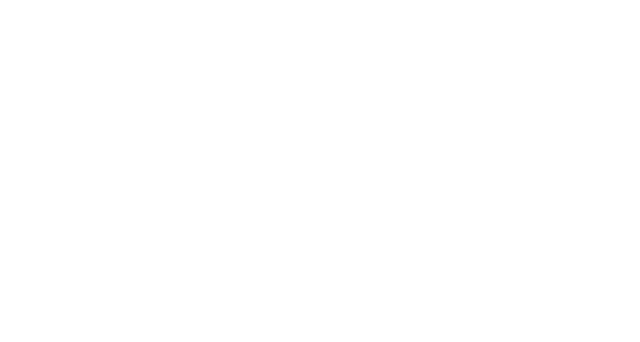
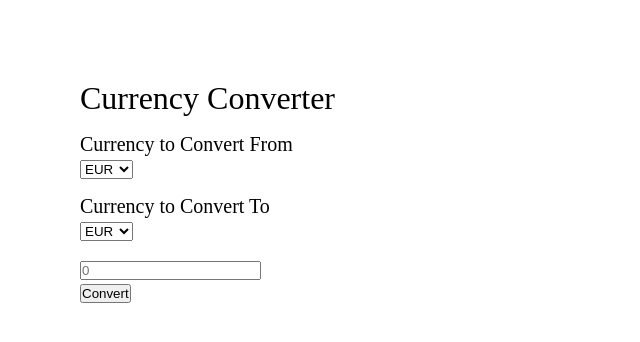
Before and after one commit to momentum-team-5/ajax-currency-converter-trident6, a plain HTML site: page index.html in a window 1280 px wide. Shown: the whole page, without its empty margins (0-640 px from the left). Drawn offline with Linux system fonts and the light colour scheme.

Commit message:
work in progress

```diff
--- a/index.html
+++ b/index.html
@@ -1,13 +1,33 @@
 <!DOCTYPE html>
 <html lang="en">
+
 <head>
-  <meta charset="UTF-8">
-  <meta name="viewport" content="width=device-width, initial-scale=1.0">
-  <title>Currency Converter</title>
-  <link rel="stylesheet" href="style.css">
-  <script src="script.js" async></script>
+    <meta charset="UTF-8">
+    <meta name="viewport" content="width=device-width, initial-scale=1.0">
+    <title>Currency Converter</title>
+    <link rel="stylesheet" href="style.css">
+    <script src="script.js" defer></script>
 </head>
-<body>
+
+<body class='main-container'>
+    <div>
+        <p class="currency-select">Currency Converter</p>
+    </div>
+    <p class='action'>Currency to Convert From</p>
+    <select class='from' name="curFrom" id="select"></select>
+
+    <p class='action'>Currency to Convert To</p>
+    <select class='to' name="curTo" id="select"></select>
+
+    <div class='action'>
+        <input type="number" id="toAmount" placeholder="0" />
+    </div>
+
+    <div class="convert">
+        <button id="convert-button" type="button">Convert</button>
+    </div>
+
 
 </body>
+
 </html>
--- a/script.js
+++ b/script.js
@@ -33,3 +33,27 @@ const currencies = [
     'KRW',
     'MYR'
 ]
+const userUrl = 'https://api.exchangeratesapi.io/latest?base='
+
+// const targetEl = document.querySelector('#curSelect')
+
+
+for (let currency of currencies) {
+    let targetEl = document.querySelector('.from')
+    let option = document.createElement('option')
+    option.innerText = currency
+    option.value = currency
+    targetEl.appendChild(option)
+        // console.log(option, 'from')
+
+}
+
+for (let currency of currencies) {
+    let targetEl = document.querySelector('.to')
+    let option = document.createElement('option')
+    option.innerText = currency
+    option.value = currency
+    targetEl.appendChild(option)
+        // console.log(option, 'to')
+
+}
--- a/style.css
+++ b/style.css
@@ -1,5 +1,26 @@
 * {
-  box-sizing: border-box;
-  margin: 0;
-  padding: 0;
+    box-sizing: border-box;
+    margin: 0 auto;
+    padding: 0;
+    max-width: 100%;
 }
+
+.main-container {
+    box-sizing: border-box;
+    margin: 5rem;
+}
+
+.currency-select {
+    box-sizing: border-box;
+    margin: 1rem;
+    margin-left: 0rem;
+    font-size: 2rem;
+}
+
+.action {
+    box-sizing: border-box;
+    margin-top: 1rem;
+    margin-bottom: .25rem;
+    margin-left: 0rem;
+    font-size: 1.25rem;
+}
```
Lines whose indentation alone changed are shown as unchanged.
